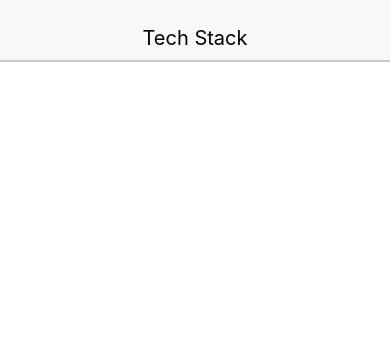
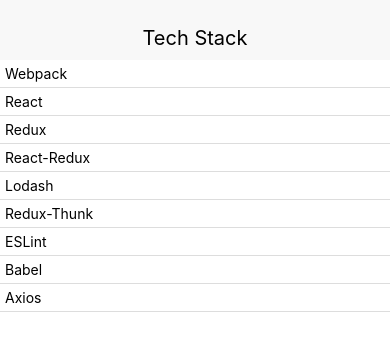
Before and after one commit to Abdulrahman-Khalid/Tech_Stack_mob_app, a React Native app: screen / in a window 390 px wide. Shown: the top 342 px of the page. Built offline with nearby package versions, Linux system fonts and the light colour scheme.

Commit message:
List is added

```diff
--- a/src/App.js
+++ b/src/App.js
@@ -13,6 +13,7 @@
 
 //import reducers
 import reducers from "./reducers"; // m4 fahem
+import LiberaryList from "./components/LibraryList";
 
 const App = () => {
   return (
@@ -20,6 +21,7 @@
     <Provider store={createStore(reducers)}>
       <View style={{ flex: 1 }}>
         <Header headerText={"Tech Stack"} />
+        <LiberaryList />
       </View>
     </Provider>
   );
--- /dev/null
+++ b/src/components/LibraryList.js
@@ -0,0 +1,30 @@
+import React, { Component } from "react";
+import { FlatList } from "react-native";
+import { connect } from "react-redux";
+import ListItem from "./ListItem";
+
+class LiberaryList extends Component {
+  renderItem(library) {
+    return <ListItem library={library.item} />; //pass as a prop
+  }
+
+  render() {
+    console.log(this.props.libraries);
+    //performance is better than map every object as tag (map: every item = component (memory usage is high))
+    return (
+      <FlatList
+        data={this.props.libraries}
+        renderItem={this.renderItem}
+        keyExtractor={library => library.id.toString()}
+      />
+    );
+  }
+}
+
+const mapStateToProps = state => {
+  // state is the data in the store
+  console.log(state);
+  return { libraries: state.libraries }; //props = this returned object //Liberaries could be any name
+};
+
+export default connect(mapStateToProps)(LiberaryList); // 1- connect return func 2- the second function called with Liberary List
--- /dev/null
+++ b/src/components/ListItem.js
@@ -0,0 +1,16 @@
+import React, { Component } from "react";
+import { Text } from "react-native";
+import CardSection from "./common/CardSection";
+
+class ListItem extends Component {
+  render() {
+    console.log(this.props);
+    return (
+      <CardSection>
+        <Text>{this.props.library.title}</Text>
+      </CardSection>
+    );
+  }
+}
+
+export default ListItem;
--- a/src/reducers/LiberaryReducer.js
+++ /dev/null
@@ -1,2 +0,0 @@
-import data from "./LiberaryList.json";
-export default () => data;
--- /dev/null
+++ b/src/reducers/LibraryReducer.js
@@ -0,0 +1,3 @@
+import data from "./LibraryList.json";
+
+export default () => data;
--- a/src/reducers/index.js
+++ b/src/reducers/index.js
@@ -1,6 +1,6 @@
 import { combineReducers } from "redux"; //combine reducers
-import LiberaryReducer from "./LiberaryReducer";
+import LibraryReducer from "./LibraryReducer";
 
 export default combineReducers({
-  liberaries: LiberaryReducer
+  libraries: LibraryReducer
 });
```
Also changed, not shown: src/reducers/LibraryList.json (renamed from src/reducers/LiberaryList.json).
